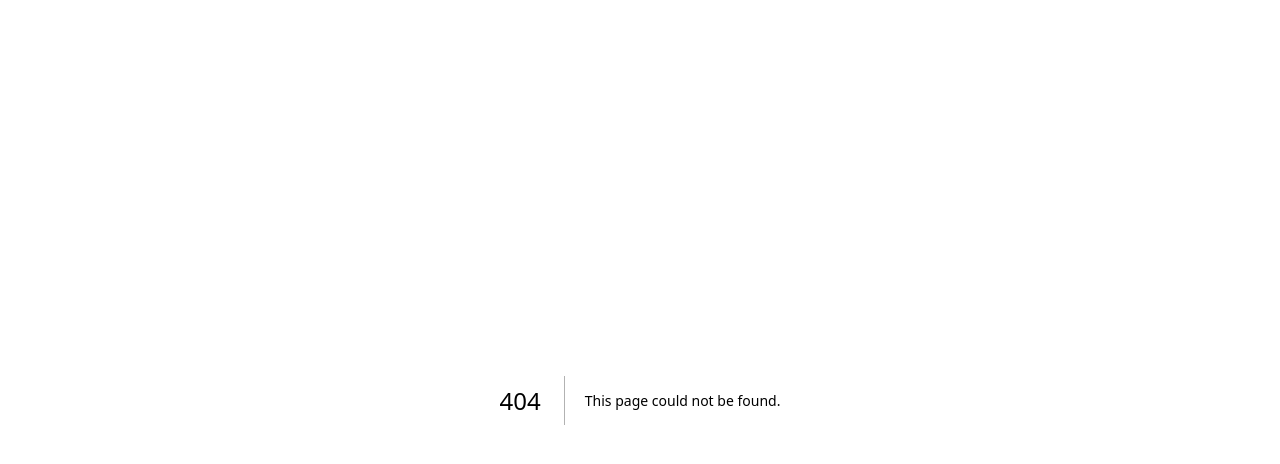
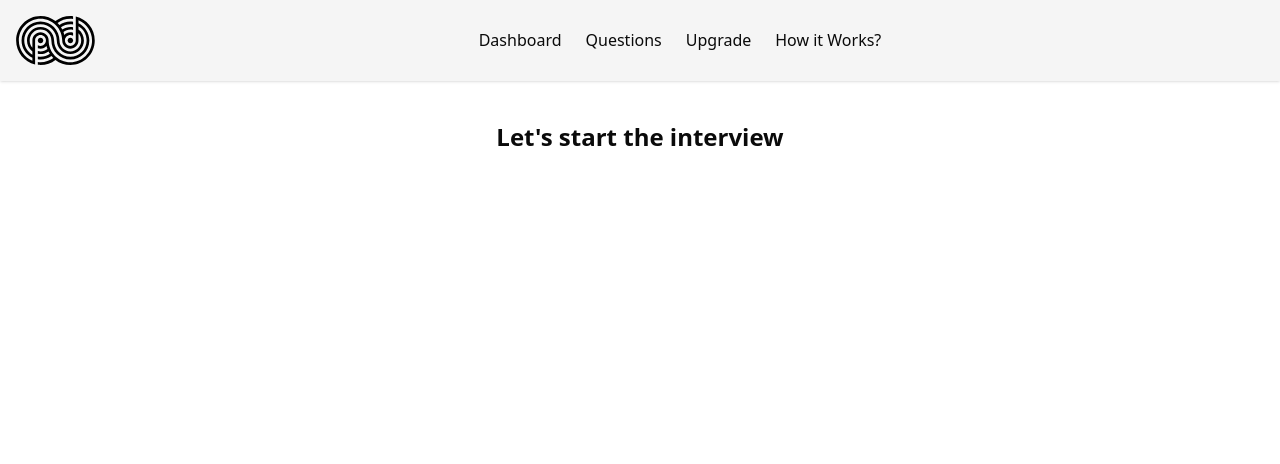
Before and after one commit to L4TIF/ai-mock-interview-app, a Next.js app: page /dashboard/interview/1 in a window 1280 px wide. Before the commit this address had no page. Shown: the top 464 px of the page. Built offline with nearby package versions, Linux system fonts and the light colour scheme; no server answers; the database is empty.

Commit message:
done fetch db for qa

```diff
--- a/app/dashboard/_components/AddNewInterview.jsx
+++ b/app/dashboard/_components/AddNewInterview.jsx
@@ -16,7 +16,7 @@ import { MockInterview } from '@/utils/schema';
 import { v4 as uuidv4 } from 'uuid';
 import { useUser } from '@clerk/nextjs';
 import moment from 'moment';
-
+import { useRouter } from 'next/navigation';
 
 
 
@@ -29,7 +29,7 @@ const AddNewInterview = () => {
     const [isLoading, setIsLoading] = useState(false)
     const [JsonResponse, setJsonResponse] = useState([])
     const { user } = useUser();
-
+    const router = useRouter();
 
     const onSubmit = async (e) => {
         e.preventDefault();
@@ -56,7 +56,10 @@ const AddNewInterview = () => {
                     })
 
                 console.log("Inserted Successfully", dbRes);
-                if (dbRes) setOpenDialog(false)
+                if (dbRes) {
+                    setOpenDialog(false)
+                    router.push(`/dashboard/interview/${dbRes[0].mockID}`)
+                }
             }
 
         } catch (error) {
--- a/app/dashboard/_components/Header.jsx
+++ b/app/dashboard/_components/Header.jsx
@@ -2,28 +2,37 @@
 import { UserButton } from '@clerk/nextjs'
 import Image from 'next/image'
 import { usePathname } from 'next/navigation'
-
+import { useRouter } from 'next/navigation'
 const Header = () => {
     const path = usePathname()
+    const router = useRouter()
     return (
         <div className='flex bg-secondary shadow-sm items-center justify-between p-4 '>
 
 
-            <Image src={'/logo.svg'} priority width={80} height={100} alt='logo' />
+            <Image src={'/logo.svg'} priority width={80} height={100} alt='logo' onClick={() => router.push('/dashboard')} />
 
             <ul className='hidden md:flex gap-6 '>
                 <li className={`cursor-pointer hover:text-primary hover:font-bold transition-all
                     ${path === '/dashboard' && 'text-primary font-bold'}
-                    `}>Dashboard</li>
+                    `} onClick={() => router.push('/dashboard')}
+                >Dashboard</li>
+
                 <li className={`cursor-pointer hover:text-primary hover:font-bold transition-all
                     ${path === '/questions' && `text-primary`}
-                    `}>Questions</li>
+                    `} onClick={() => router.push('/questions')}
+                >Questions</li>
+
                 <li className={`cursor-pointer hover:text-primary hover:font-bold transition-all
                     ${path === '/upgrade' && `text-primary`}
-                    `}>Upgrade</li>
+                    `} onClick={() => router.push('/upgrade')}
+                >Upgrade</li>
+
                 <li className={`cursor-pointer hover:text-primary hover:font-bold transition-all
                     ${path === '/how-it-works' && `text-primary`}
-                    `}>How it Works?</li>
+                    `} onClick={() => router.push('/how-it-works')}
+                >How it Works?</li>
+
             </ul>
             <div className='scale-150'>
                 <UserButton />
--- /dev/null
+++ b/app/dashboard/interview/[interviewId]/page.jsx
@@ -0,0 +1,28 @@
+'use client'
+import { db } from '@/utils/db';
+import { MockInterview } from '@/utils/schema';
+import { eq } from 'drizzle-orm';
+import React, { useEffect } from 'react'
+const Interview = ({ params }) => {
+
+    const { interviewId } = React.use(params);
+    const [interviewData, setInterviewData] = React.useState(null)
+
+    const fetchInterview = async () => {
+        const res = await db.select().from(MockInterview).where(eq(MockInterview.mockId, interviewId))
+        setInterviewData((res[0]))
+    }
+    useEffect(() => {
+        fetchInterview()
+    }, [])
+    // continue with react webcam setup
+    return (
+        <>
+            <div className='flex my-10 justify-between items-center flex-col'>
+                <h1 className='text-2xl font-bold'>Let's start the interview</h1>
+            </div>
+        </>
+    )
+}
+
+export default Interview
--- a/app/page.js
+++ b/app/page.js
@@ -6,7 +6,10 @@ export default function Home() {
   return (
     <>
       <h1 >hello world!</h1>
-      <Button variant={'outline'}>Click me</Button>
+      <h2 >this is a default landing page</h2>
+      <h3 >goto /dashboard to see the dashboard</h3>
+
+      <Button variant={'outline'}>i am a shadcn button, clicking me will do nothing</Button>
 
     </>
   );
--- a/package.json
+++ b/package.json
@@ -25,6 +25,7 @@
     "next": "15.3.1",
     "react": "^19.0.0",
     "react-dom": "^19.0.0",
+    "react-webcam": "^7.2.0",
     "tailwind-merge": "^3.2.0",
     "uuid": "^11.1.0"
   },
```
Also changed, not shown: 1 other file (tests, documents, lock files or other folders).
